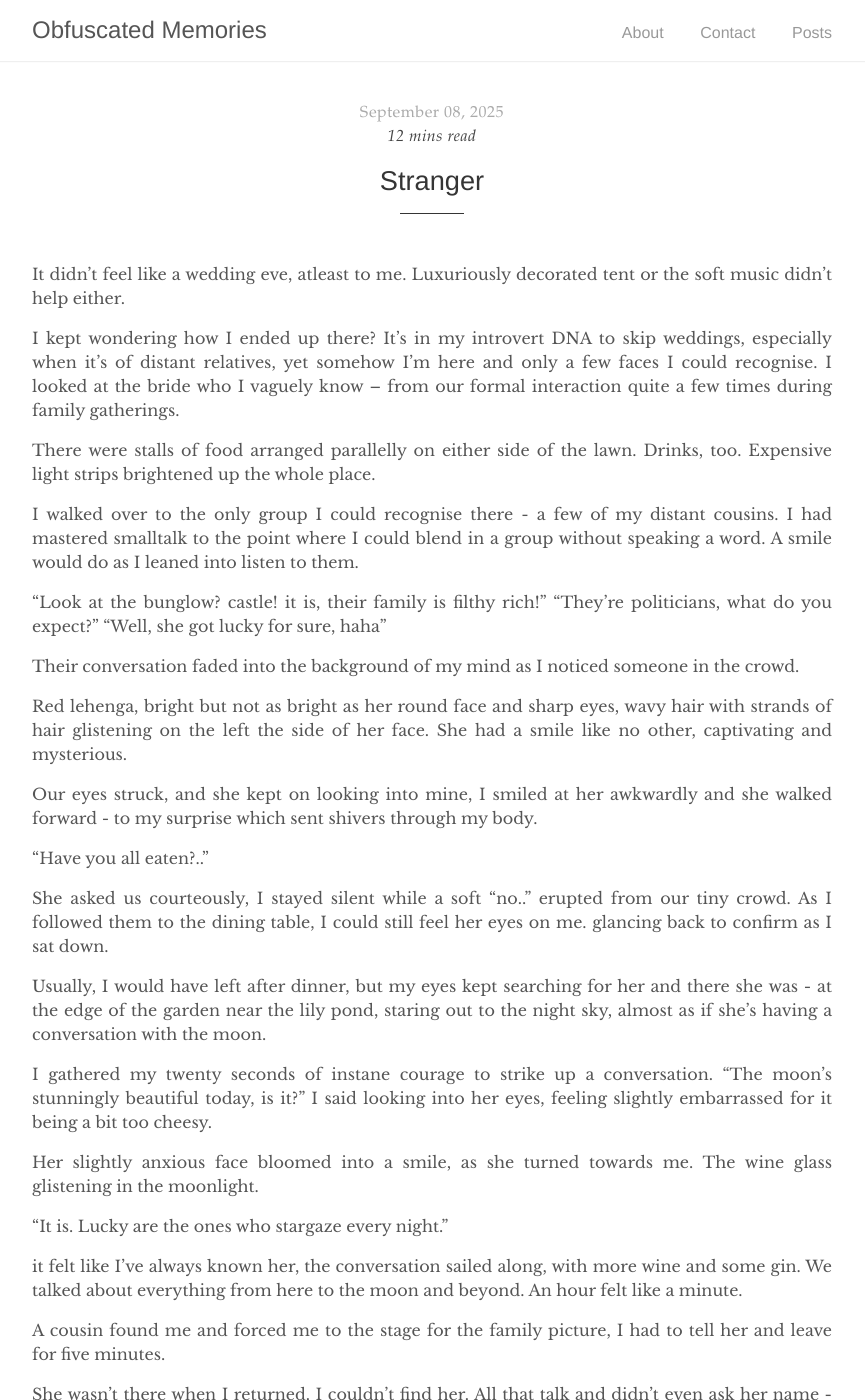
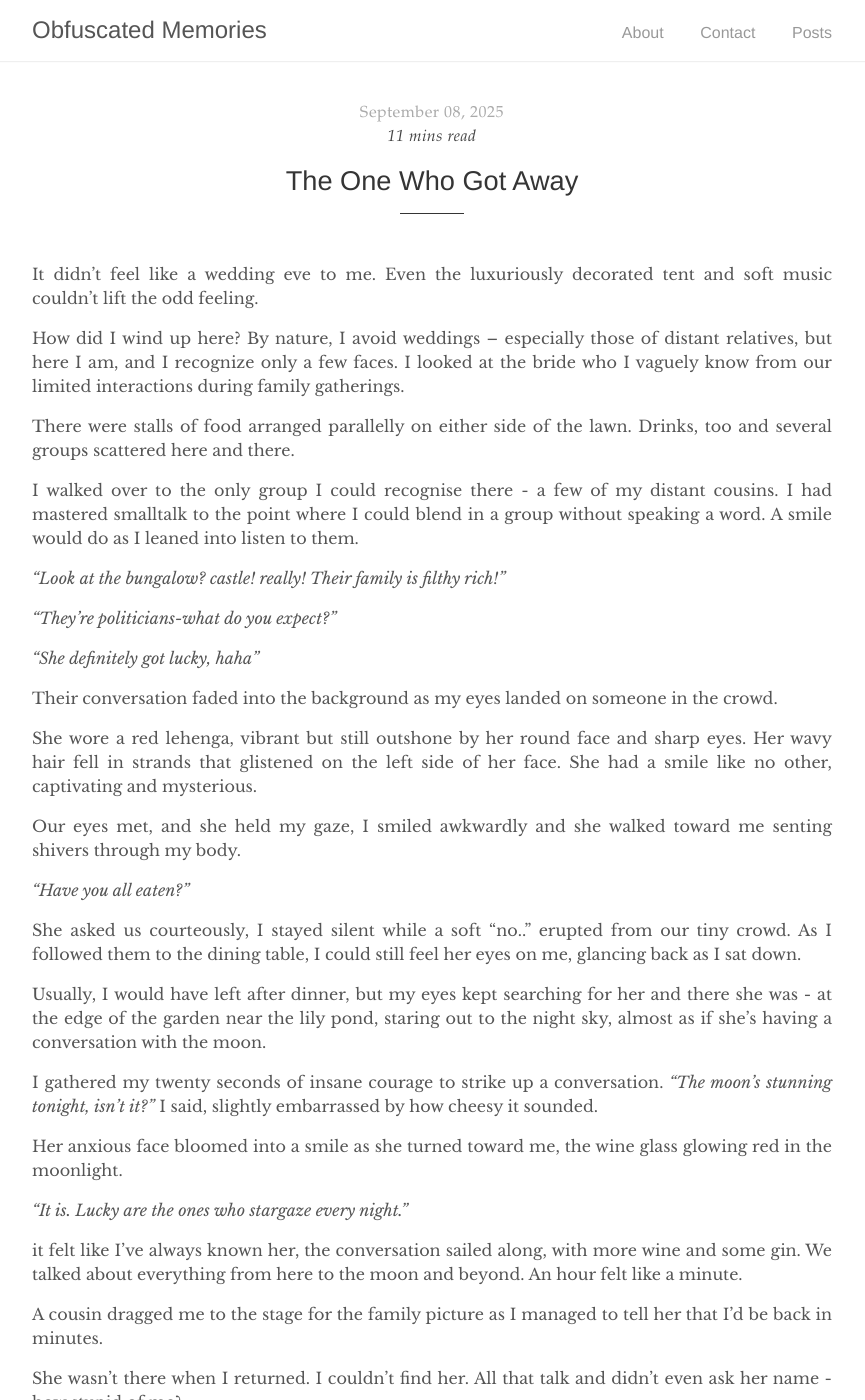
Before and after one commit to irshadshalu/irshadshalu.github.io, a Jekyll site: the page built from _posts/2025-09-08-stranger.md, in a window 1280 px wide and 1400 px high. Shown: the whole window, without its empty margins (208-1073 px from the left). Built offline with Jekyll 4.4.1, drawn with Linux system fonts in a browser that asks for light colours; comment, search, counter and statistics services are not loaded; some of the changed text lies outside the part shown.

Commit message:
Improved 2025-09-08-stranger.md

```diff
--- a/_posts/2025-09-08-stranger.md
+++ b/_posts/2025-09-08-stranger.md
@@ -1,73 +1,76 @@
 ---
 layout: post
-title:  "Stranger"
+title:  "The One Who Got Away"
 date:   2025-09-08 06:25:04 +0530
 categories: english story literature
 ---
 
-It didn't feel like a wedding eve, atleast to me. Luxuriously decorated tent or the soft music didn't help either.
+It didn't feel like a wedding eve to me. Even the luxuriously decorated tent and soft music couldn’t lift the odd feeling.
 
-I kept wondering how I ended up there? It's in my introvert DNA to skip weddings, especially when it's of distant relatives, yet somehow I'm here and only a few faces I could recognise. I looked at the bride who I vaguely know -- from our formal interaction quite a few times during family gatherings.
+How did I wind up here? By nature, I avoid weddings -- especially those of distant relatives, but here I am, and I recognize only a few faces. I looked at the bride who I vaguely know from our limited interactions during family gatherings.
 
-There were stalls of food arranged parallelly on either side of the lawn. Drinks, too.  Expensive light strips brightened up the whole place.
+
+There were stalls of food arranged parallelly on either side of the lawn. Drinks, too and several groups scattered here and there.
 
 I walked over to the only group I could recognise there - a few of my distant cousins. I had mastered smalltalk to the point where I could blend in a group without speaking a word. A smile would do as I leaned into listen to them.
 
-"Look at the bunglow? castle! it is, their family is filthy rich!"
-"They're politicians, what do you expect?"
-"Well, she got lucky for sure, haha"
+_"Look at the bungalow? castle! really! Their family is filthy rich!"_
 
-Their conversation faded into the background of my mind as I noticed someone in the crowd.
+_"They're politicians-what do you expect?"_
 
-Red lehenga, bright but not as bright as her round face and sharp eyes, wavy hair with strands of hair glistening on the left the side of her face. She had a smile like no other, captivating and mysterious.
+_"She definitely got lucky, haha"_
 
-Our eyes struck, and she kept on looking into mine, I smiled at her awkwardly and she walked forward - to my surprise which sent shivers through my body.
+Their conversation faded into the background as my eyes landed on someone in the crowd.
 
-"Have you all eaten?.."
+She wore a red lehenga, vibrant but still outshone by her round face and sharp eyes. Her wavy hair fell in strands that glistened on the left side of her face. She had a smile like no other, captivating and mysterious.
 
-She asked us courteously, I stayed silent while a soft "no.." erupted from our tiny crowd. As I followed them to the dining table, I could still feel her eyes on me. glancing back to confirm as I sat down.
+Our eyes met, and she held my gaze, I smiled awkwardly and she walked toward me senting shivers through my body.
+
+_"Have you all eaten?"_
+
+She asked us courteously, I stayed silent while a soft "no.." erupted from our tiny crowd. As I followed them to the dining table, I could still feel her eyes on me, glancing back as I sat down.
 
 Usually, I would have left after dinner, but my eyes kept searching for her and there she was - at the edge of the garden near the lily pond, staring out to the night sky, almost as if she's having a conversation with the moon.
 
-I gathered my twenty seconds of instane courage to strike up a conversation.
-"The moon's stunningly beautiful today, is it?" I said looking into her eyes, feeling slightly embarrassed for it being a bit too cheesy.
+I gathered my twenty seconds of insane courage to strike up a conversation.
+_"The moon’s stunning tonight, isn’t it?"_ I said, slightly embarrassed by how cheesy it sounded.
 
-Her slightly anxious face bloomed into a smile, as she turned towards me.  The wine glass glistening in the moonlight.
+Her anxious face bloomed into a smile as she turned toward me, the wine glass glowing red in the moonlight.
 
-"It is. Lucky are the ones who stargaze every night."
+_"It is. Lucky are the ones who stargaze every night."_
 
 it felt like I've always known her, the conversation sailed along, with more wine and some gin. We talked about everything from here to the moon and beyond. An hour felt like a minute.
 
-A cousin found me and forced me to the stage for the family picture, I had to tell her and leave for five minutes.
+A cousin dragged me to the stage for the family picture as I managed to tell her that I’d be back in minutes.
 
 She wasn't there when I returned. I couldn't find her. All that talk and didn't even ask her name - how stupid of me?
 
-I looked for her in all the places, from kitchen to bedroom. In the rush, I ended up walking to a room, where I found the bride and the groom's father talking. - I had to apologize and leave quickly. It was a bit weird to find them there on the wedding eve. "Rich family things", I thought to myself.
+I looked for her in all the places, from kitchen to bedroom. In the rush, I ended up walking to a room, where I found the bride and the groom's father talking. - I had to apologize and leave quickly. It was a bit weird to find them there on the wedding eve. _"Rich family things"_, I thought to myself.
 
 I gave up eventually and decided to leave, only to find a notification on my phone. It was on Lowkey - an app I was working on at the time. she probably remembered my username when I was discussing about modern dating and the app with her.
 
-"Do you miss me already?"
+_"Do you miss me already?"_
 
 She replied to my page. Our texts were engaging, just the same intensity as we were in person. A bit of tease and flirt, here and there. I told her that I'm good at holding my horses back, controlling myself and not letting go. She said she had to test that.
 
 She came down to meet again, talk and more drinks, until the stalls closed. We were tipsy and out of our minds.
 
-"I know a place we should go right now"
+_"I know a place we should go right now"_
 
-She said that with lust in her eyes and I knew what she meant, as much as I wanted to - I didn't want it to be like this - drunk and fooling around, the last of my sober part of brain knew what I wanted - a future where I get to stargaze with her every night.
+She said it with lust in her eyes and I knew exactly what she meant, as much as I wanted to - I didn't want it to be like this - drunk and fooling around. The sober part of brain knew what I truly wanted - a future where we stargaze every night.
 
 I hesitated and she sensed it..
 
-"Are you sure you don't want to?"
+_"Are you sure you don't want to?"_
 She asked me.
 
-"You know I really want to, but not like this"
+_"You know I really want to, but not like this"_
 
-She looked at me in despair and walked back, "I have to go to the washroom, I'll be back soon."
+She looked at me in despair and walked back, _"I have to go to the washroom, I'll be back soon."_
 
 That was the last I saw of her, I waited for minutes, almost half an hour. My texts went ignored. Until I got one at last.
 
-"You have a good heart, but it shouldn't have stopped you. If you knew it will never happen again."
+_"You have a good heart, but it shouldn't have stopped you. If you knew it will never happen again."_
 
 
 My heart sank into the floor.  I had to find her, I asked my cousins, explained to them everything, they had seen me with her but no one knew who she was. There was only one way to find her. One person we can ask. The bride.
@@ -77,40 +80,40 @@ I walked into the house to find the bride, groom and his father in the same room
 
 The alcohol gave me enough confidence to ask..
 
-"Shana, this is important, who was the girl I was hanging out with earlier? You saw us, she wore red dress and had a small neckla.. "
+_"Shana, this is important. Who was that girl I was with earlier? You saw us—she wore a red dress and a small necklace..."_
 
 Before she was mouthing "Ra..", she stopped herself and looked at the groom and the father. Both of them staring at me, confused and angry.
 
-"Why do you want to know?"
-
+_"Why do you want to know?"_
 The groom asked me,.
 
-"I just want to know. It's important",
+_"I just want to know. It's important"_
 
-"Get out" his father's voice raised.
+_"Get out"_ his father's voice raised.
 
 I didn't flinch. I looked at the bride again, waiting for an answer.
 
 She, in a begging expression uttered
 
-"Don't do this, don't go behind her, she's married... "
+_"Don't do this, don't go behind her, she's married... "_
+
 She nodded her face in denial as she looked at the groom.
 
 
-Then everything clicked in my head. Like a molten metal hardening, in that moment of clarity -- there were already an audience behind us, few servants and close guests wondering what's going on.
+Then everything clicked in my head. Like a molten metal hardening. There were already an audience behind us, few servants and close guests wondering what's going on.
 
-"She's .. ",
+_"She..."_
 
-"She's his first wife?"
+_"She is his first wife?"_
 
-I stood there in disbelief. shattered.. the guy walked towards me as his father searched the shelf for a gun he couldn't find.
+I stood there in disbelief, shattered.. the guy walked towards me as his father searched the shelf for a gun he couldn't find.
 
-As I walked backwards slowly, the bride crying, fell to her knees -- Helpless. I turned around and walked out of there, out of the house.
+The bride fell to her knees crying and helpless. I turned around and walked out of there, out of the house.
 
-As I stepped into the moonlight, everything made sense, all she wanted was an escape.
+As I stepped out to the moonlight, I realised that all she wanted was an escape.
 
-I opened my phone to see a new notification
-"thank you and good bye".
+My phone chimed with a new message
 
+_“thank you and goodbye”_ I stood there processing everything. What a night!
 
-The sound of gunshot from the floor above tore through the eerie silence.
+Suddenly, a gunshot echoed from the floor above, ripping through the eerie silence.
```
